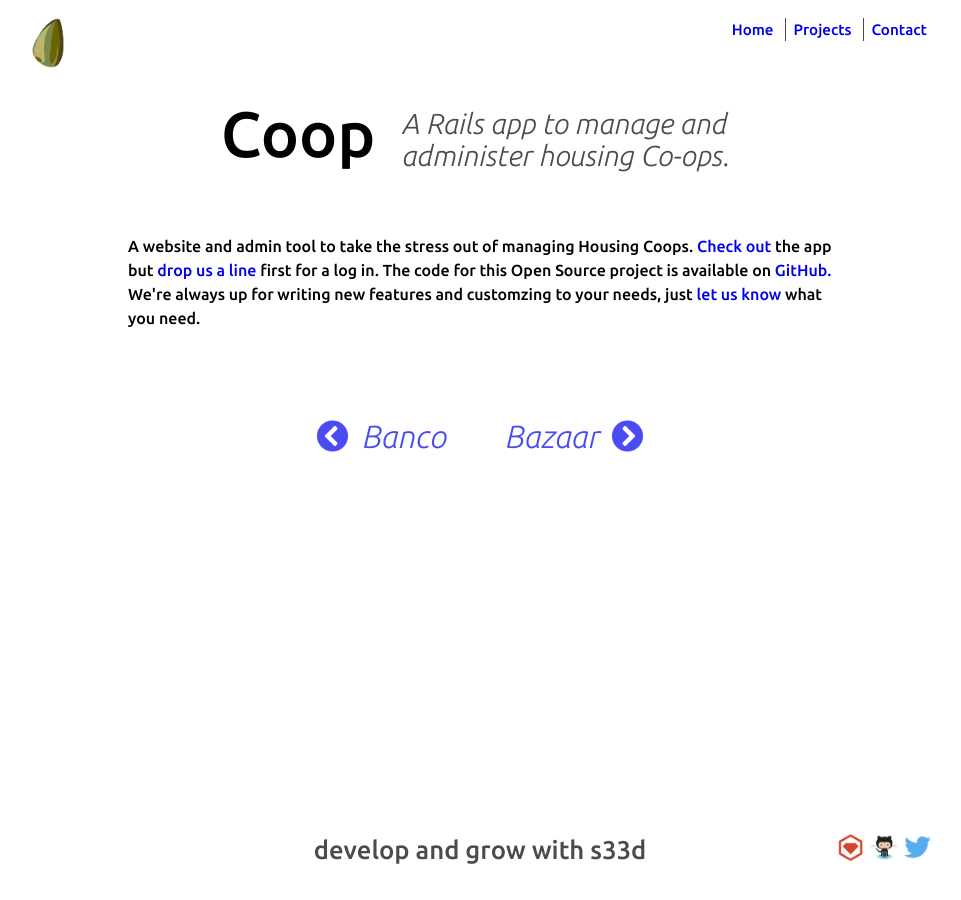
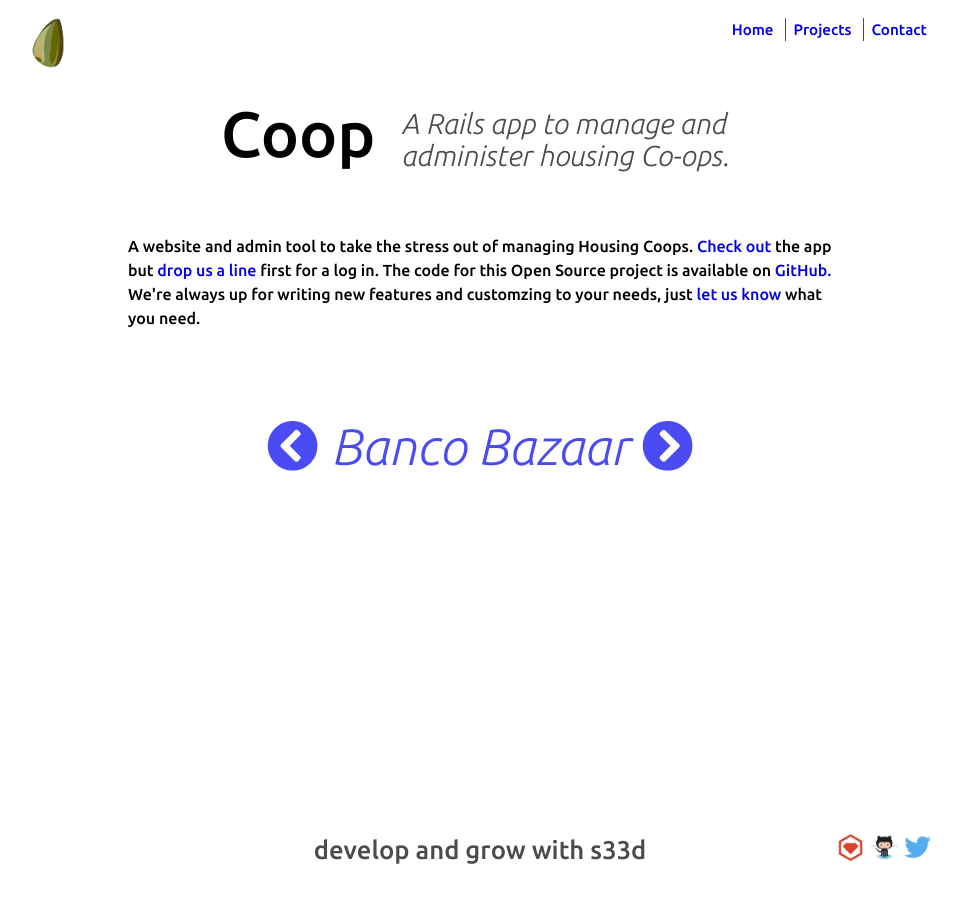
Before and after one commit to s33dco/s33dsite, a Jekyll site: the page built from _posts/2018-1-21-coop.html, in a window 1280 px wide. Shown: the whole page, without its empty margins (160-1121 px from the left). Built offline with Jekyll 4.4.1, drawn with Linux system fonts in a browser that asks for light colours; nearby versions of some CDN libraries.

Commit message:
rwd >800px

```diff
--- a/css/main.css
+++ b/css/main.css
@@ -262,17 +262,11 @@
   }
 
   .project-nav {
-   font-size: 2.5vw;
+   font-size: 4vw;
    font-style: italic;
    margin:  10vh auto 10vh;
    opacity: 0.7;
    text-align: center;
-  }
-
-  .project-nav .prev,
-  .project-nav .next {
-    padding: 2vh 2vw 2vh;
-    font-size: 2.5vw;
   }
 
   .prev i {
@@ -293,9 +287,6 @@
 
 @media (max-width: 800px){
 
-  .header ing {
-    height : 50px;
-  }
 
   .callout-section {
     padding: 8vh 5vw 0;
@@ -331,23 +322,41 @@
   .social-list > li {
     display: inline-block;
     float : none;
-    height : 50px;
+    height : 45px;
     padding : 0 0.75em 0.5em;
   }
   .project-title h2 {
     display : inline-block;
-    font-size: 3.5vh;
+    font-size: 4vh;
   }
   .project .links {
     display : inline-block;
-    height: 3.5vh;
+    height: 4vh;
   }
-
   .project .links img {
     display : inline-block;
     height: 100%;
     vertical-align: top;
   }
+  .project-nav {
+   font-size: 5vw;
+   font-style: italic;
+   margin:  10vh auto 10vh;
+   opacity: 0.7;
+   text-align: center;
+  }
+
+  .project-nav a {
+    padding : 0 2vw;
+  }
+  .prev i {
+    padding-right: 1vw;
+  }
+
+  .next i {
+    padding-left: 1vw;
+  }
+
 }
 /* large displays*/
 @media (min-width: 1400px) {
```
Also changed, not shown: 1 other file.
